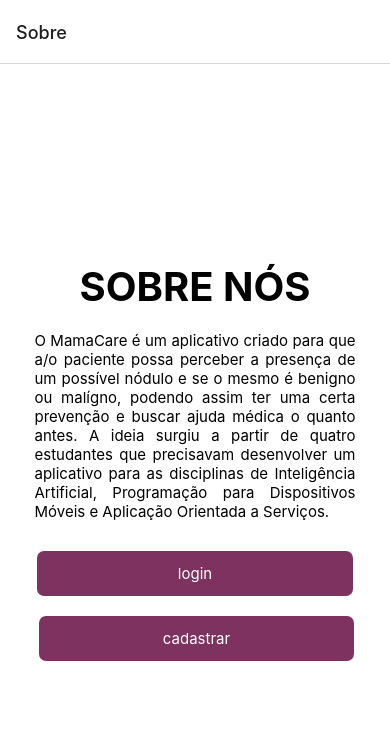
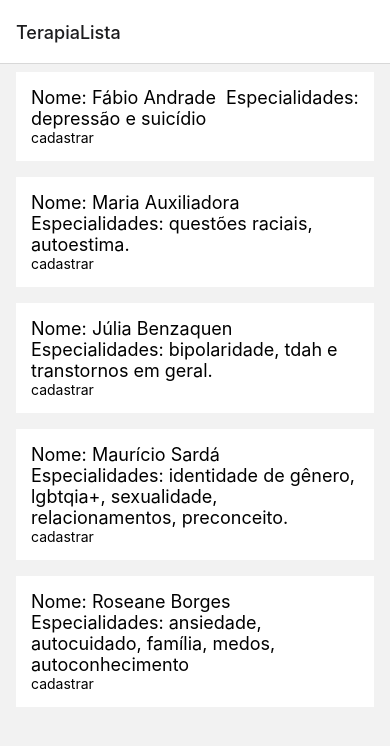
Before and after one commit to lucasfrancaa/Projeto-Mobile, a React Native app: screen /TerapiaLista in a window 390 px wide. Shown: the top 746 px of the page. Built offline with nearby package versions, Linux system fonts and the light colour scheme.

Commit message:
novas alterações

```diff
--- a/App.js
+++ b/App.js
@@ -6,6 +6,7 @@
 import { Sobre } from "./screens/Sobre";
 import { Diagnostico } from "./screens/Diagnostico";
 import { Upload } from "./screens/Upload";
+import { TerapiaLista } from "./screens/TerapiaLista";
 
 
 const Stack = createNativeStackNavigator();
@@ -13,12 +14,13 @@
 export default function App() {
   return (
       <NavigationContainer>
-        <Stack.Navigator initialRouteName="Sobre">
+        <Stack.Navigator initialRouteName="TerapiaLista">
           <Stack.Screen
             name="Login"
             component={Login}
             options={{ title: "Login" }}
           />
+
           <Stack.Screen
             name="Cadastro"
             component={Cadastro}
@@ -28,6 +30,11 @@
             name="Sobre"
             component={Sobre}
             options={{ title: "Sobre" }}
+          />
+          <Stack.Screen
+            name="TerapiaLista"
+            component={TerapiaLista}
+            options={{ title: "TerapiaLista" }}
           />
           <Stack.Screen
             name="Upload"
--- a/screens/Login.js
+++ b/screens/Login.js
@@ -70,12 +70,12 @@
         <View style={styles.containerLogo}>
           <Image
             source={{
-              uri: 'https://i.imgur.com/pKZDoiX.png',
+              uri: 'https://i.imgur.com/hzerc40.png',
             }}
             style={{ width: 100, height: 100 }}
           />
           <Text style={styles.titulo} variant="headlineLarge">
-            MamaCare
+          therapyCare
           </Text>
         </View>
 
@@ -122,7 +122,7 @@
     containerLogo: {
       justifyContent: 'center',
       alignItems: 'center',
-      marginTop: 20,
+      marginTop: 50,
     },
 
     container: {
--- a/screens/Sobre.js
+++ b/screens/Sobre.js
@@ -8,20 +8,15 @@
   Pressable
 } from 'react-native';
 
-
-
 export function Sobre({navigation}) {
     return (
       <KeyboardAvoidingView style={styles.background}>
       <View style={styles.container}>
-      <Text style={styles.titulo}>SOBRE NÓS</Text>
-      <Text style={styles.texto}>O MamaCare é um aplicativo criado para que a/o paciente
-      possa perceber a presença de um possível nódulo e se o mesmo é benigno ou malígno,
-      podendo assim ter uma certa prevenção e buscar ajuda médica o quanto antes.
-      A ideia surgiu a partir de quatro estudantes
-      que precisavam desenvolver um aplicativo para as disciplinas de
-      Inteligência Artificial, Programação para Dispositivos Móveis e
-      Aplicação Orientada a Serviços.</Text>
+      <Text style={styles.titulo}>Therapy Care</Text>
+      <Text style={styles.texto}>O Therapy Care é um aplicativo criado para que pessoas
+      possam buscar por serviço de terapia gratuito, oferecido por profissionais que desejam
+      ajudar quem não tem condições de pagar pelo serviço.
+      </Text>
 
       <Pressable style={styles.botaoEntrar} onPress={() => navigation.navigate('Login')}>
             <Text style={styles.textoBotaoEntrarOuCadastrar}>login</Text>
--- /dev/null
+++ b/screens/TerapiaLista.js
@@ -0,0 +1,62 @@
+import React from 'react';
+import { View, Text, FlatList, StyleSheet, Pressable } from 'react-native';
+
+
+export function TerapiaLista({navigation}){
+
+    const terapeutas =[
+    {
+        id: '01',
+        desc: ['Fábio Andrade', 'depressão e suicídio']
+    },
+
+    {
+        id: '02',
+        desc: ['Maria Auxiliadora', 'questões raciais, autoestima.']
+    },
+
+    {
+        id: '03',
+        desc: ['Júlia Benzaquen', 'bipolaridade, tdah e transtornos em geral.']
+    },
+
+    {
+        id: '04',
+        desc: ['Maurício Sardá', 'identidade de gênero, lgbtqia+, sexualidade, relacionamentos, preconceito.']
+    },
+
+    {
+        id: '05',
+        desc: ['Roseane Borges', 'ansiedade, autocuidado, família, medos, autoconhecimento']
+    },
+]
+
+    return(
+        <View>
+            <FlatList data={terapeutas} keyExtractor={item=>item.id}
+                renderItem={({item})=>
+                <View style={styles.item}><Text style={styles.descricao}>Nome: {item.desc[0]}  Especialidades: {item.desc[1]}</Text>
+                <Pressable onPress={() => navigation.navigate('Cadastro')}>
+                <Text>cadastrar</Text>
+          </Pressable>
+                </View>
+            }
+
+            />
+
+        </View>
+
+    )
+}
+const styles=StyleSheet.create({
+    item: {
+        backgroundColor: '#fff',
+        padding: 15,
+        marginVertical: 8,
+        marginHorizontal: 16
+    },
+    descricao: {
+        fontSize: 18,
+        color: '#000'
+    }
+});
```
